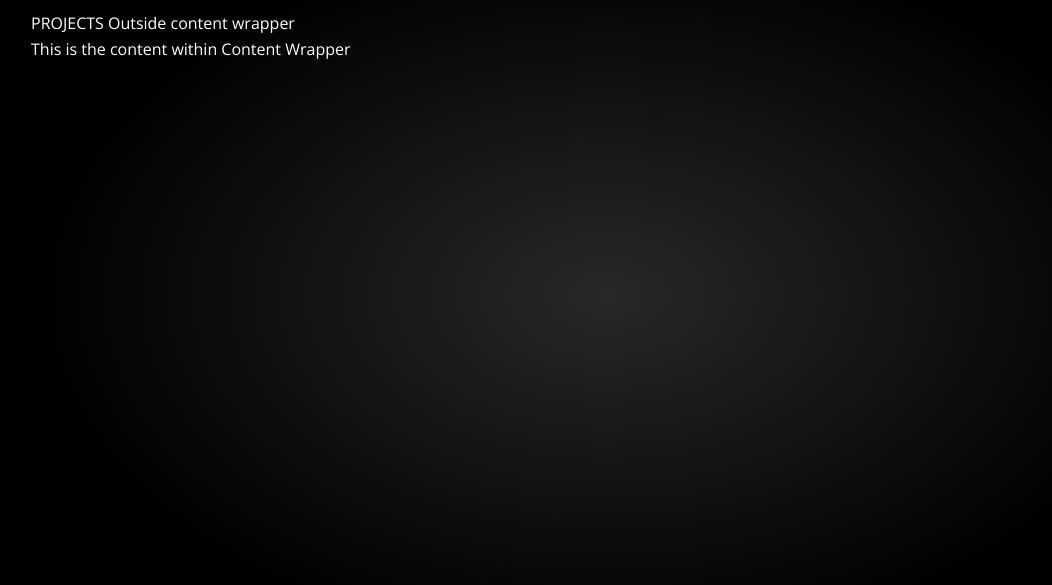
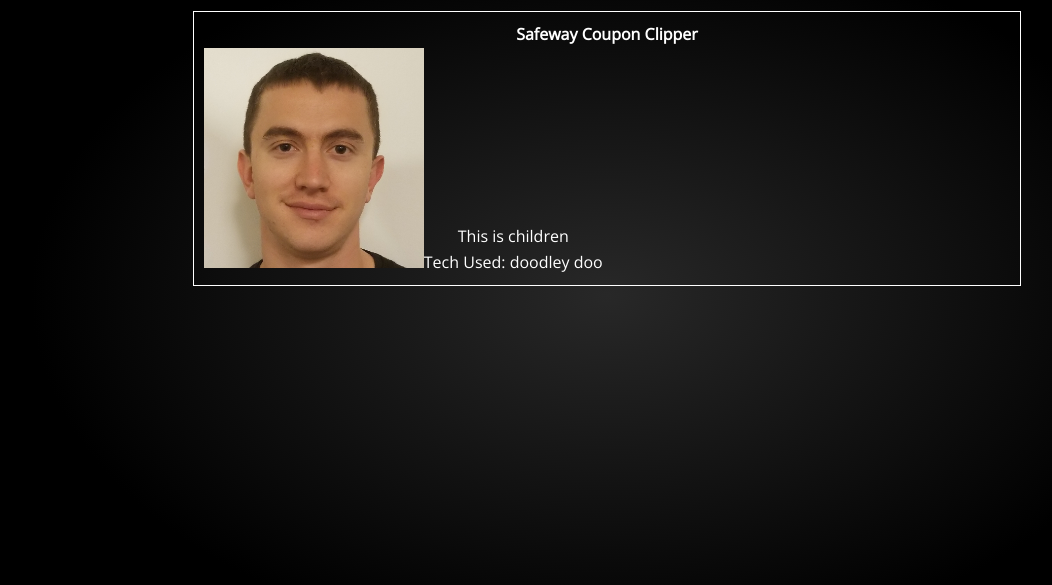
Before and after one commit to jpcastberg/portfolio, a Gatsby site: page /projects in a window 1280 px wide. Shown: the part 105-690 px from the top of the page, without its empty margins (33-1085 px from the left). Built offline with nearby package versions, Linux system fonts and the light colour scheme; Gatsby itself is replaced by a stand-in of ours.

Commit message:
Implement basic structure for projects

```diff
--- /dev/null
+++ b/src/components/Project.js
@@ -0,0 +1,33 @@
+import React from 'react';
+import styled from 'styled-components';
+import Img from 'gatsby-image';
+
+const ProjectArea = styled.div`
+  border: thin solid white;
+  width: 70%;
+  padding: 10px;
+  margin: 10px auto;
+`;
+
+const ProjectName = styled.h4`
+  text-align: center;
+`;
+
+const ProjectImg = styled(Img)`
+  display: inline-block;
+`;
+
+const ProjectDescription = styled.p`
+  display: inline-block;
+  text-align: center;
+`;
+
+const Project = ({ name, fixed, githubURL, liveURL, children }) => (
+  <ProjectArea>
+    <ProjectName>{name}</ProjectName>
+    <ProjectImg fixed={fixed} />
+    <ProjectDescription>{children}</ProjectDescription>
+  </ProjectArea>
+);
+
+export default Project;
--- a/src/pages/projects.js
+++ b/src/pages/projects.js
@@ -1,16 +1,31 @@
 import React from 'react';
+import { graphql } from 'gatsby';
 
 import ContentWrapper from '../components/ContentWrapper';
 import { Heading } from '../components/Headings';
+import Project from '../components/Project';
 
-const Projects = () => (
+const Projects = ({ data }) => (
   <ContentWrapper>
     <Heading>Projects</Heading>
-    <div>
-      <div>PROJECTS Outside content wrapper</div>
-      <div>This is the content within Content Wrapper</div>
-    </div>
+    <Project name="Safeway Coupon Clipper" fixed={data.headshot.childImageSharp.fixed}>
+      This is children
+      <br/>
+      Tech Used: doodley doo
+    </Project>
   </ContentWrapper>
 );
 
+export const query = graphql`
+  query {
+    headshot: file(relativePath: { eq: "images/headshot_square.png" }) {
+      childImageSharp {
+        fixed(width: 220, height: 220) {
+          ...GatsbyImageSharpFixed
+        }
+      }
+    }
+  }
+`;
+
 export default Projects;
```
